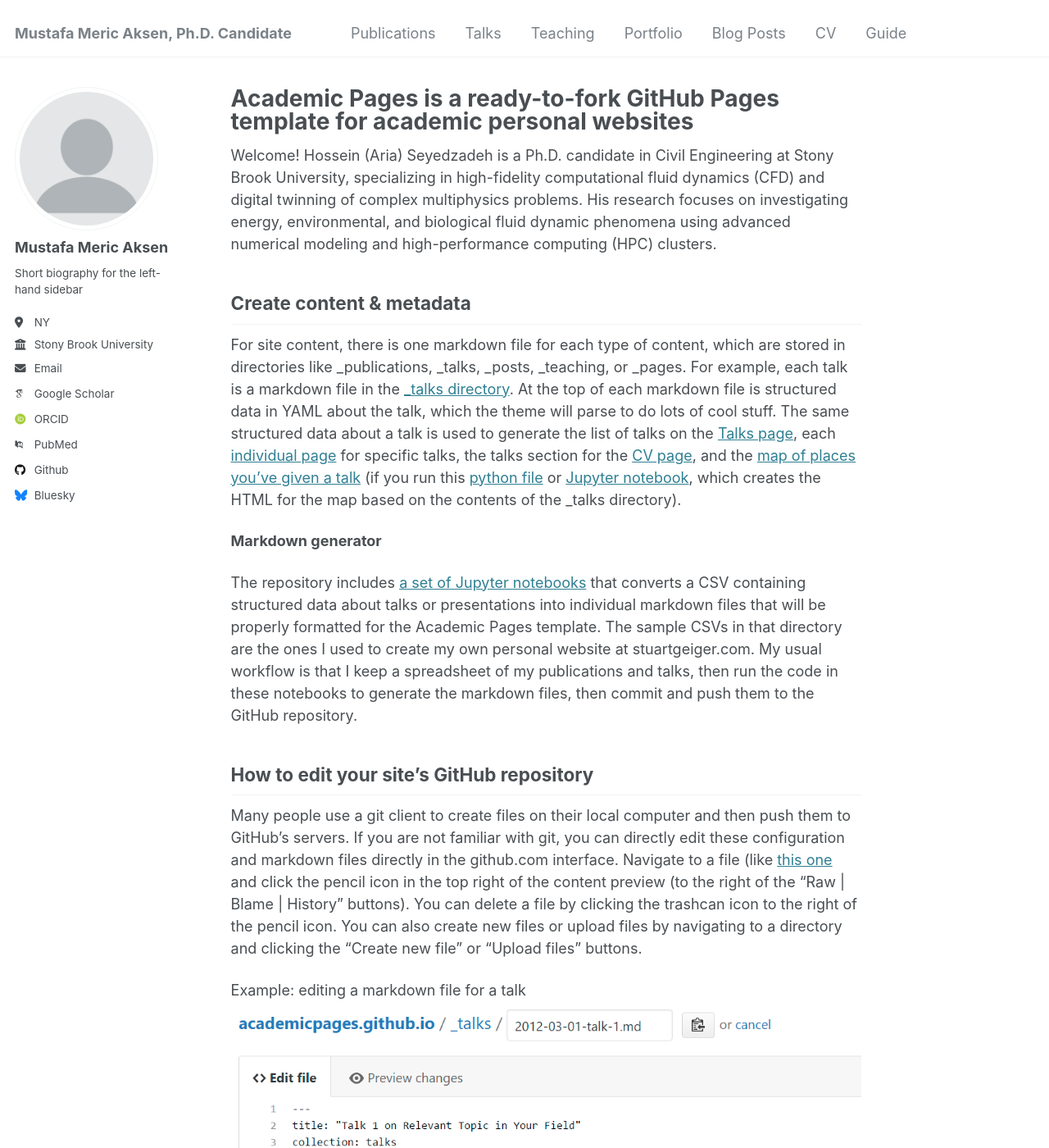
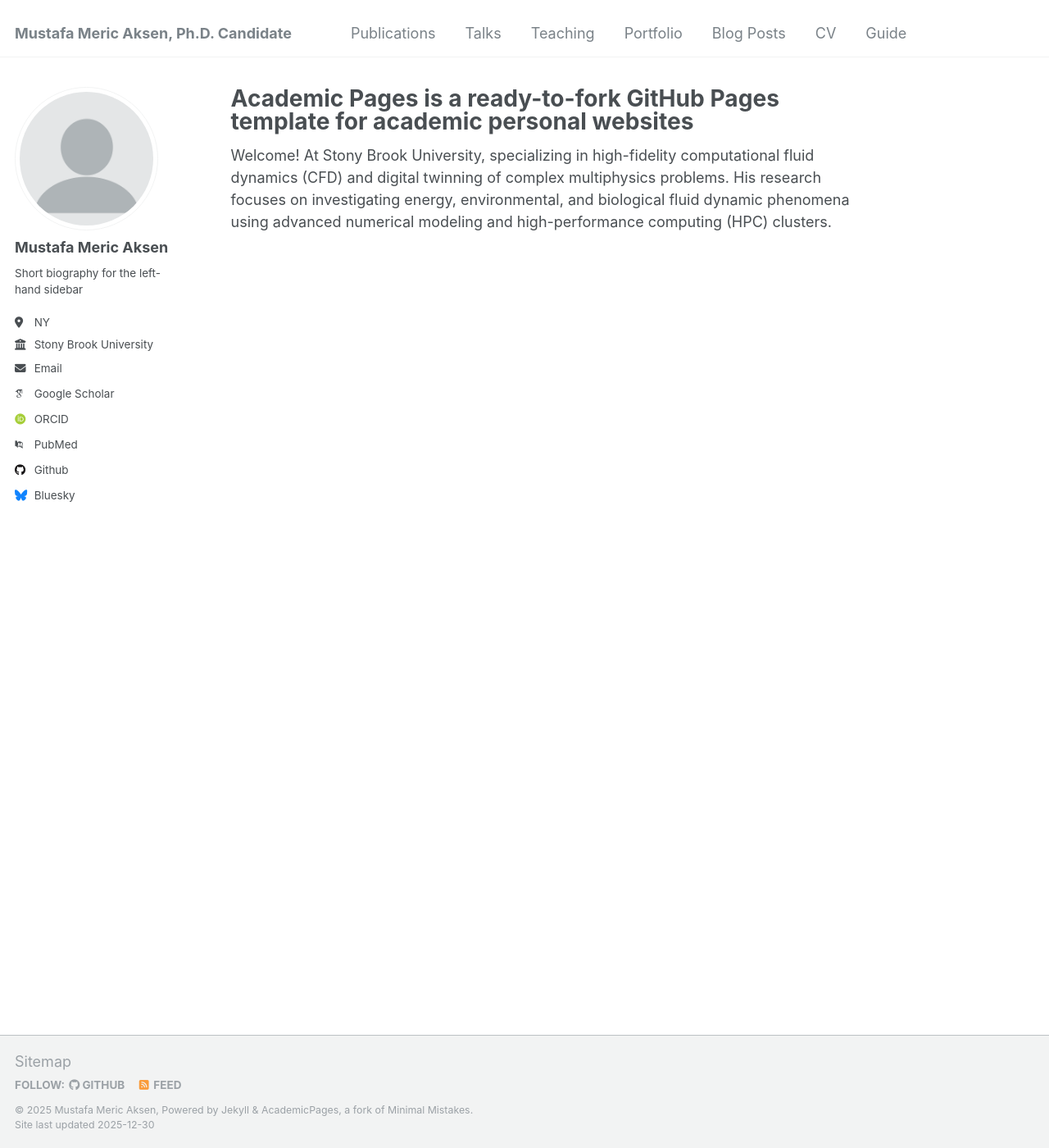
Before and after one commit to aksenmeric/mericaksen, a Jekyll site: the page built from _pages/about.md, in a window 1280 px wide and 1400 px high. Shown: the whole window at 82% size. Built offline with Jekyll 4.4.1, drawn with Linux system fonts in a browser that asks for light colours; some web fonts are replaced; some of the changed text lies outside the part shown.

Commit message:
Update about.md

```diff
--- a/_pages/about.md
+++ b/_pages/about.md
@@ -7,25 +7,4 @@ redirect_from:
   - /about.html
 ---
 
-Welcome! Hossein (Aria) Seyedzadeh is a Ph.D. candidate in Civil Engineering at Stony Brook University, specializing in high-fidelity computational fluid dynamics (CFD) and digital twinning of complex multiphysics problems. His research focuses on investigating energy, environmental, and biological fluid dynamic phenomena using advanced numerical modeling and high-performance computing (HPC) clusters.
-
-
-Create content & metadata
-------
-For site content, there is one markdown file for each type of content, which are stored in directories like _publications, _talks, _posts, _teaching, or _pages. For example, each talk is a markdown file in the [_talks directory](https://github.com/academicpages/academicpages.github.io/tree/master/_talks). At the top of each markdown file is structured data in YAML about the talk, which the theme will parse to do lots of cool stuff. The same structured data about a talk is used to generate the list of talks on the [Talks page](https://academicpages.github.io/talks), each [individual page](https://academicpages.github.io/talks/2012-03-01-talk-1) for specific talks, the talks section for the [CV page](https://academicpages.github.io/cv), and the [map of places you've given a talk](https://academicpages.github.io/talkmap.html) (if you run this [python file](https://github.com/academicpages/academicpages.github.io/blob/master/talkmap.py) or [Jupyter notebook](https://github.com/academicpages/academicpages.github.io/blob/master/talkmap.ipynb), which creates the HTML for the map based on the contents of the _talks directory).
-
-**Markdown generator**
-
-The repository includes [a set of Jupyter notebooks](https://github.com/academicpages/academicpages.github.io/tree/master/markdown_generator
-) that converts a CSV containing structured data about talks or presentations into individual markdown files that will be properly formatted for the Academic Pages template. The sample CSVs in that directory are the ones I used to create my own personal website at stuartgeiger.com. My usual workflow is that I keep a spreadsheet of my publications and talks, then run the code in these notebooks to generate the markdown files, then commit and push them to the GitHub repository.
-
-How to edit your site's GitHub repository
-------
-Many people use a git client to create files on their local computer and then push them to GitHub's servers. If you are not familiar with git, you can directly edit these configuration and markdown files directly in the github.com interface. Navigate to a file (like [this one](https://github.com/academicpages/academicpages.github.io/blob/master/_talks/2012-03-01-talk-1.md) and click the pencil icon in the top right of the content preview (to the right of the "Raw | Blame | History" buttons). You can delete a file by clicking the trashcan icon to the right of the pencil icon. You can also create new files or upload files by navigating to a directory and clicking the "Create new file" or "Upload files" buttons.
-
-Example: editing a markdown file for a talk
-![Editing a markdown file for a talk](/images/editing-talk.png)
-
-For more info
-------
-More info about configuring Academic Pages can be found in [the guide](https://academicpages.github.io/markdown/), the [growing wiki](https://github.com/academicpages/academicpages.github.io/wiki), and you can always [ask a question on GitHub](https://github.com/academicpages/academicpages.github.io/discussions). The [guides for the Minimal Mistakes theme](https://mmistakes.github.io/minimal-mistakes/docs/configuration/) (which this theme was forked from) might also be helpful.
+Welcome! At Stony Brook University, specializing in high-fidelity computational fluid dynamics (CFD) and digital twinning of complex multiphysics problems. His research focuses on investigating energy, environmental, and biological fluid dynamic phenomena using advanced numerical modeling and high-performance computing (HPC) clusters.
```
